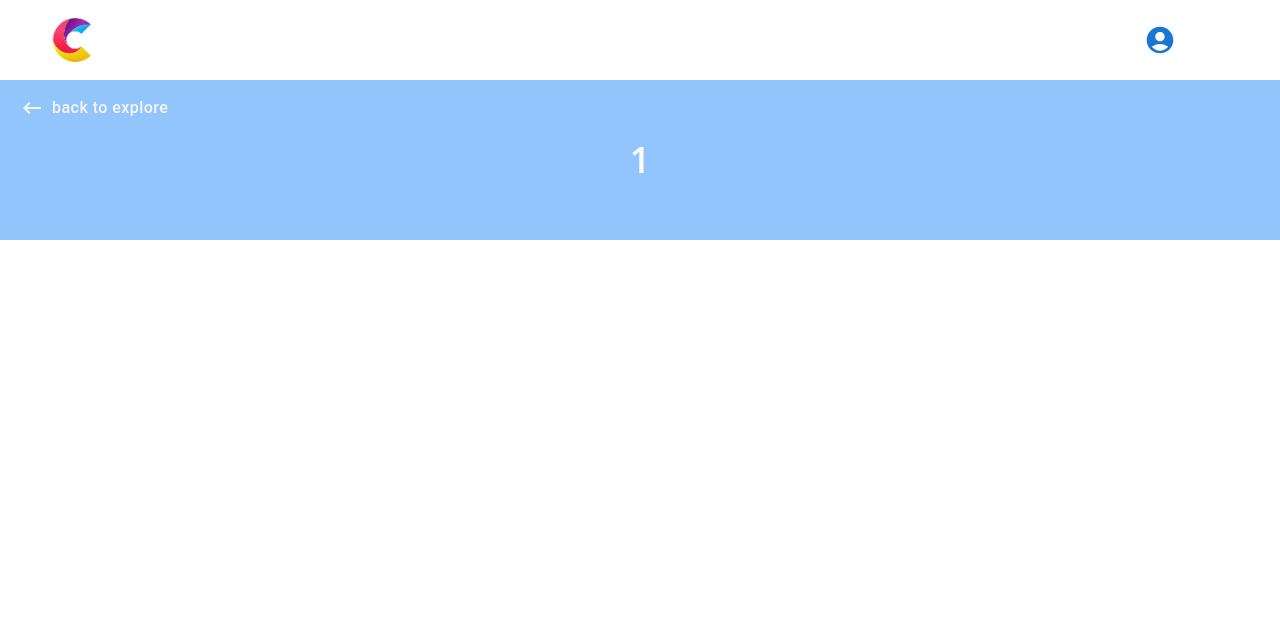
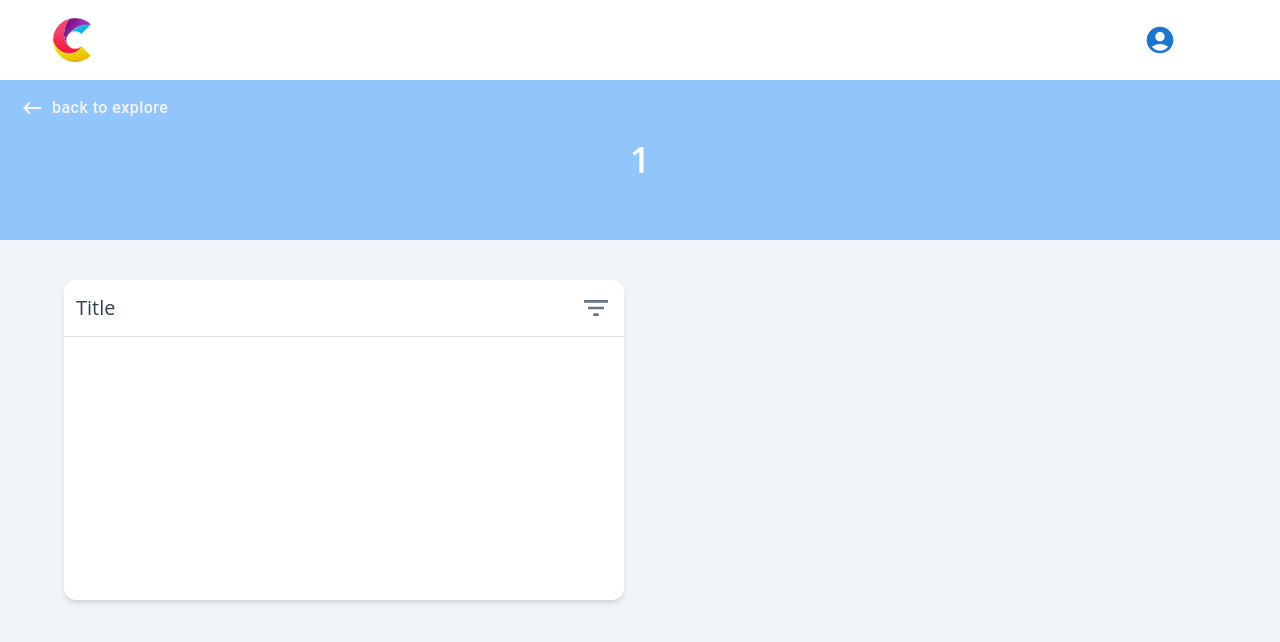
Before and after one commit to gamitej/Code-, a React (Vite) app in the folder frontend/: page /explore/1 in a window 1280 px wide. Shown: the top 642 px of the page. Built offline with nearby package versions, Linux system fonts and the light colour scheme; sample sign-in values are in the browser's storage.

Commit message:
Overview in Progress

```diff
--- a/frontend/src/pages/Overview/Overview.jsx
+++ b/frontend/src/pages/Overview/Overview.jsx
@@ -1,21 +1,112 @@
-import React from "react";
+import React, { useState } from "react";
 import { NavLink, useParams } from "react-router-dom";
 // mui
-import { Button } from "@mui/material";
+import {
+  Button,
+  Divider,
+  FormControlLabel,
+  FormGroup,
+  Menu,
+  MenuItem,
+  Switch,
+  Tooltip,
+} from "@mui/material";
+import FilterListIcon from "@mui/icons-material/FilterList";
 import KeyboardBackspaceIcon from "@mui/icons-material/KeyboardBackspace";
+import { filterData } from "./data";
 
 const Overview = () => {
   const { name } = useParams();
+  // ============= USE-STATE ====================
+  const [anchorEl, setAnchorEl] = useState(null);
+  const open = Boolean(anchorEl);
+
+  // ============= EVENT-HANDLERS ====================
+  const handleClick = (event) => {
+    setAnchorEl(event.currentTarget);
+  };
+  const handleClose = () => {
+    setAnchorEl(null);
+  };
+
   return (
-    <div>
+    <div className="bg-slate-100 h-[calc(100vh-5rem)]">
       <div className="relative bg-blue-300 flex justify-center items-center h-[10rem]">
         <h2 className="text-4xl font-semibold text-white capitalize">{name}</h2>
         <BackButton />
+      </div>
+      <div className="w-[90%] mt-10 m-auto">
+        {/* Card */}
+        <div className="shadow-md rounded-xl w-[35rem] h-[20rem] bg-white">
+          {/* Card Header */}
+          <div className="flex justify-between items-center p-3">
+            <p className="text-xl  text-slate-700">Title</p>
+            <Tooltip
+              title="filters"
+              placement="top"
+              onClick={handleClick}
+              arrow
+            >
+              <FilterListIcon
+                className="text-slate-500 cursor-pointer"
+                sx={{ fontSize: "2rem" }}
+              />
+            </Tooltip>
+            <MenuComp
+              handleClose={handleClose}
+              open={open}
+              anchorEl={anchorEl}
+            />
+          </div>
+          <Divider />
+          {/* Card Body */}
+          <div></div>
+        </div>
       </div>
     </div>
   );
 };
 
+function MenuComp({
+  open,
+  anchorEl,
+  filter = {},
+  handleClose = () => {},
+  handleFilterChange = () => {},
+}) {
+  return (
+    <React.Fragment>
+      <Menu
+        id="basic-menu"
+        anchorEl={anchorEl}
+        open={open}
+        onClose={handleClose}
+        MenuListProps={{
+          "aria-labelledby": "basic-button",
+        }}
+      >
+        <FormGroup sx={{ marginLeft: "12px" }}>
+          {filterData?.map(({ name, label }, index) => (
+            <FormControlLabel
+              key={index}
+              control={
+                <Switch
+                  size="small"
+                  checked={filter.sort}
+                  onChange={handleFilterChange}
+                  name={name}
+                />
+              }
+              label={label}
+            />
+          ))}
+        </FormGroup>
+      </Menu>
+    </React.Fragment>
+  );
+}
+
+// sub comp
 function BackButton() {
   return (
     <NavLink
--- /dev/null
+++ b/frontend/src/pages/Overview/data.js
@@ -0,0 +1,5 @@
+export const filterData = [
+  { label: "Solved", name: "solved" },
+  { label: "Unsolved", name: "unsolved" },
+  { label: "Sorted", name: "sorted" },
+];
```
